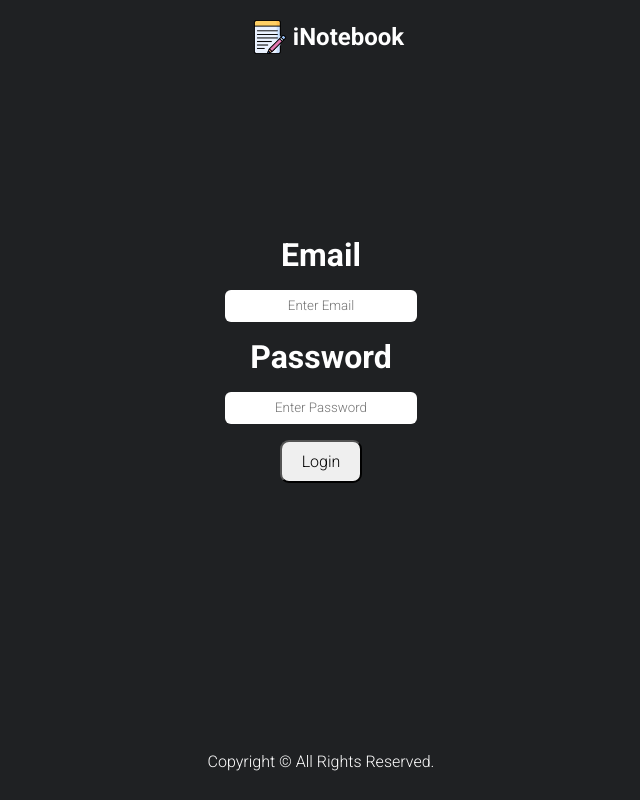
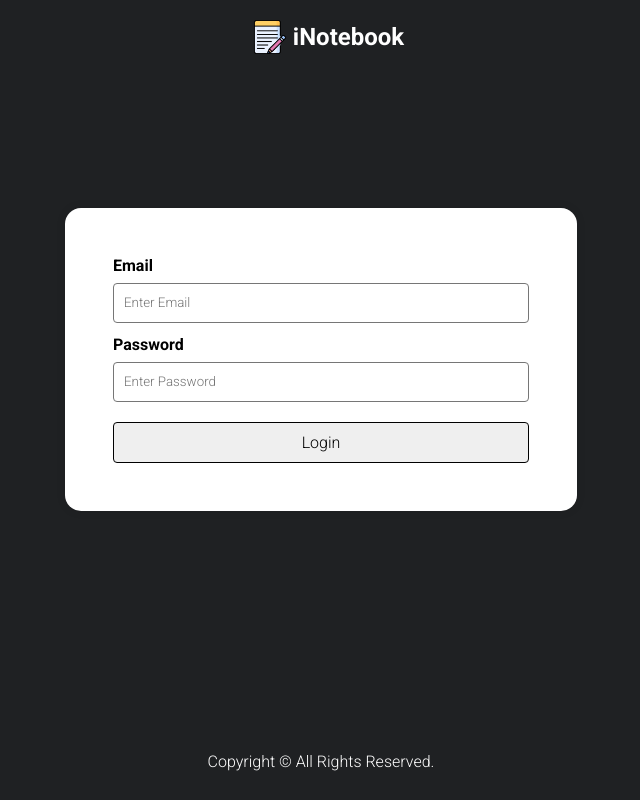
Before and after one commit to abbasamirza/iNotebook, a React (Create React App) app: page /login in a window 1280 px wide. Shown: the whole page, without its empty margins (319-959 px from the left). Built offline with nearby package versions, Linux system fonts and the light colour scheme; no server answers.

Commit message:
Create card for login page

```diff
--- /dev/null
+++ b/src/components/Card.js
@@ -0,0 +1,12 @@
+import React from "react";
+import "../styles/css/Card.css";
+
+const Card = ({ children, className = "", style }) => {
+  return (
+    <div className={`card-container ${className}`} style={style}>
+      {children}
+    </div>
+  );
+};
+
+export default Card;
--- a/src/components/Login.js
+++ b/src/components/Login.js
@@ -4,6 +4,7 @@ import Brand from "./Brand";
 import Footer from "./Footer";
 import AuthContext from "../context/authentication/authContext";
 import { useNavigate } from "react-router-dom";
+import Card from "./Card";
 
 const Login = () => {
   const authContext = useContext(AuthContext);
@@ -38,6 +39,10 @@ const Login = () => {
       <main className="main-height">
         <form onSubmit={handleLoginSubmit}>
           <div className="container-main-form">
+            <Card
+              style={{ width: "40%", height: "max-content", padding: "3rem" }}
+            >
+              <div>
                 <label className="label" htmlFor="email">
                   Email
                 </label>
@@ -49,6 +54,8 @@ const Login = () => {
                   required
                   autoComplete="username"
                 />
+              </div>
+              <div>
                 <label className="label" htmlFor="password">
                   Password
                 </label>
@@ -60,9 +67,15 @@ const Login = () => {
                   required
                   autoComplete="current-password"
                 />
-            <button className="btn" type="submit">
+              </div>
+              <button
+                className="btn"
+                type="submit"
+                style={{ marginTop: "20px" }}
+              >
                 Login
               </button>
+            </Card>
           </div>
         </form>
       </main>
--- /dev/null
+++ b/src/styles/css/Card.css
@@ -0,0 +1,16 @@
+.card-container {
+  display: flex;
+  flex-direction: column;
+  justify-content: center;
+  width: 100%;
+  height: 100%;
+  padding: 1rem;
+  border-radius: 1rem;
+  background-color: #fff;
+  box-shadow: 0 0 10px rgba(0, 0, 0, 0.1);
+  color: #000;
+}
+
+.card-container > *:not(:first-child) {
+  margin-top: 12px;
+}
--- a/src/styles/css/Form.css
+++ b/src/styles/css/Form.css
@@ -3,29 +3,30 @@
   flex-direction: column;
   align-items: center;
   justify-content: center;
+  position: relative;
   height: calc(100vh - 18vh - 84px);
-    position: relative;
 }
 
 .label {
-    font-weight: bold;
-    font-size: 2em;
+  font-weight: 600;
+  font-size: 16px;
   position: relative;
 }
 
 .input {
-    height: 4vh;
-    width: 15vw;
-    border: none;
-    border-radius: 6px;
-    padding: 1vh;
-    margin: 2vh 0;
+  height: 40px;
+  width: 100%;
+  padding: 0 10px;
+  border-color: #767676;
+  border: 1px solid #767676;
+  border-radius: 4px;
+  margin-top: 8px;
 }
 
 .input:focus {
   outline: none;
 }
 
-.input::placeholder {
-    text-align: center;
+.input:hover {
+  border-color: #767676;
 }
--- a/src/styles/css/Utils.css
+++ b/src/styles/css/Utils.css
@@ -8,11 +8,19 @@
   align-items: center;
 }
 
+.buttons {
+  display: flex;
+  justify-content: center;
+  align-items: center;
+  gap: 12px;
+}
+
 .btn {
   font-size: 16px;
   padding: 10px 20px;
-  border-radius: 9px;
-  margin: 0px 10px;
+  border: 1px solid;
+  border-radius: 4px;
+  /* margin: 0px 10px; */
 }
 
 .btn:hover {
```
Lines whose indentation alone changed are shown as unchanged.
